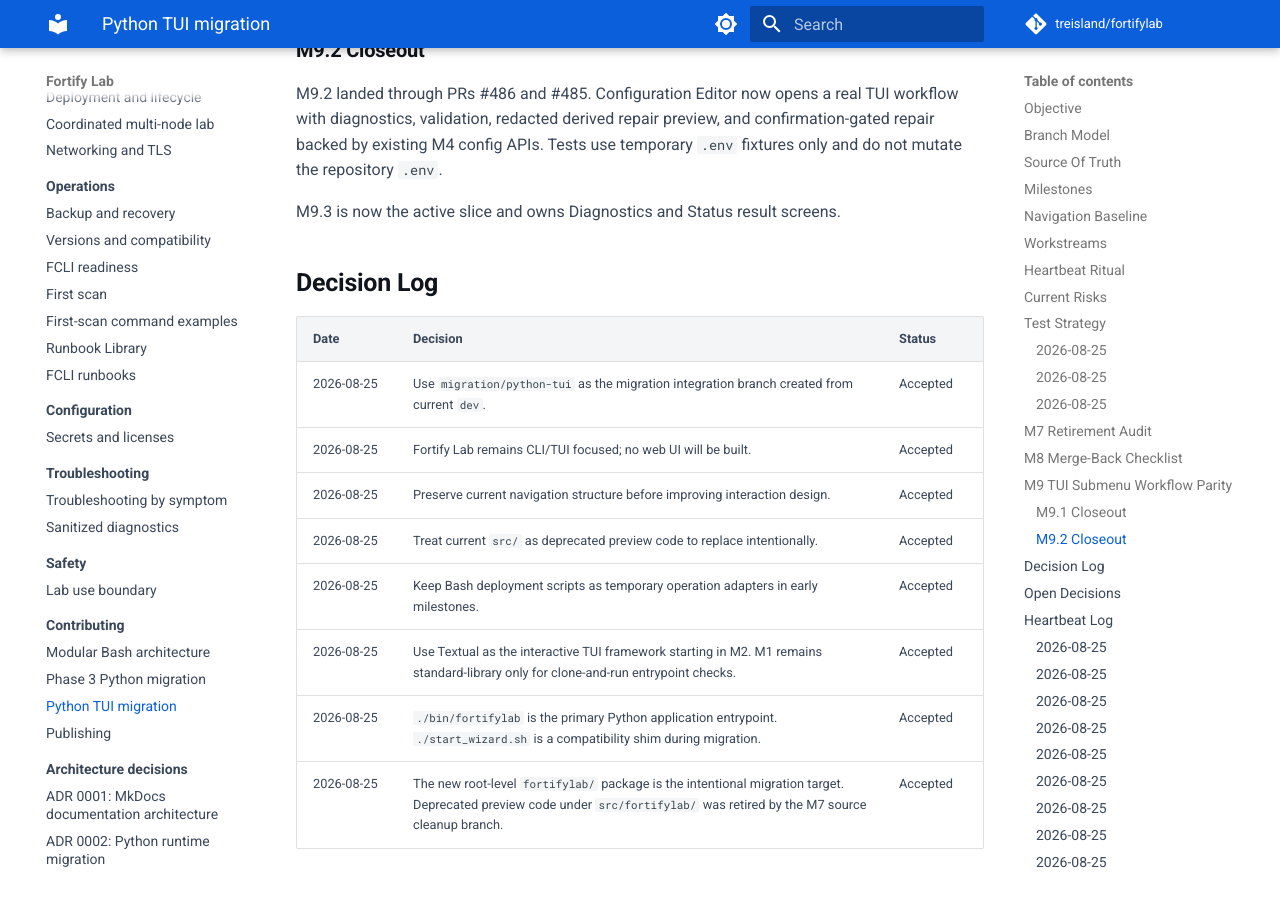
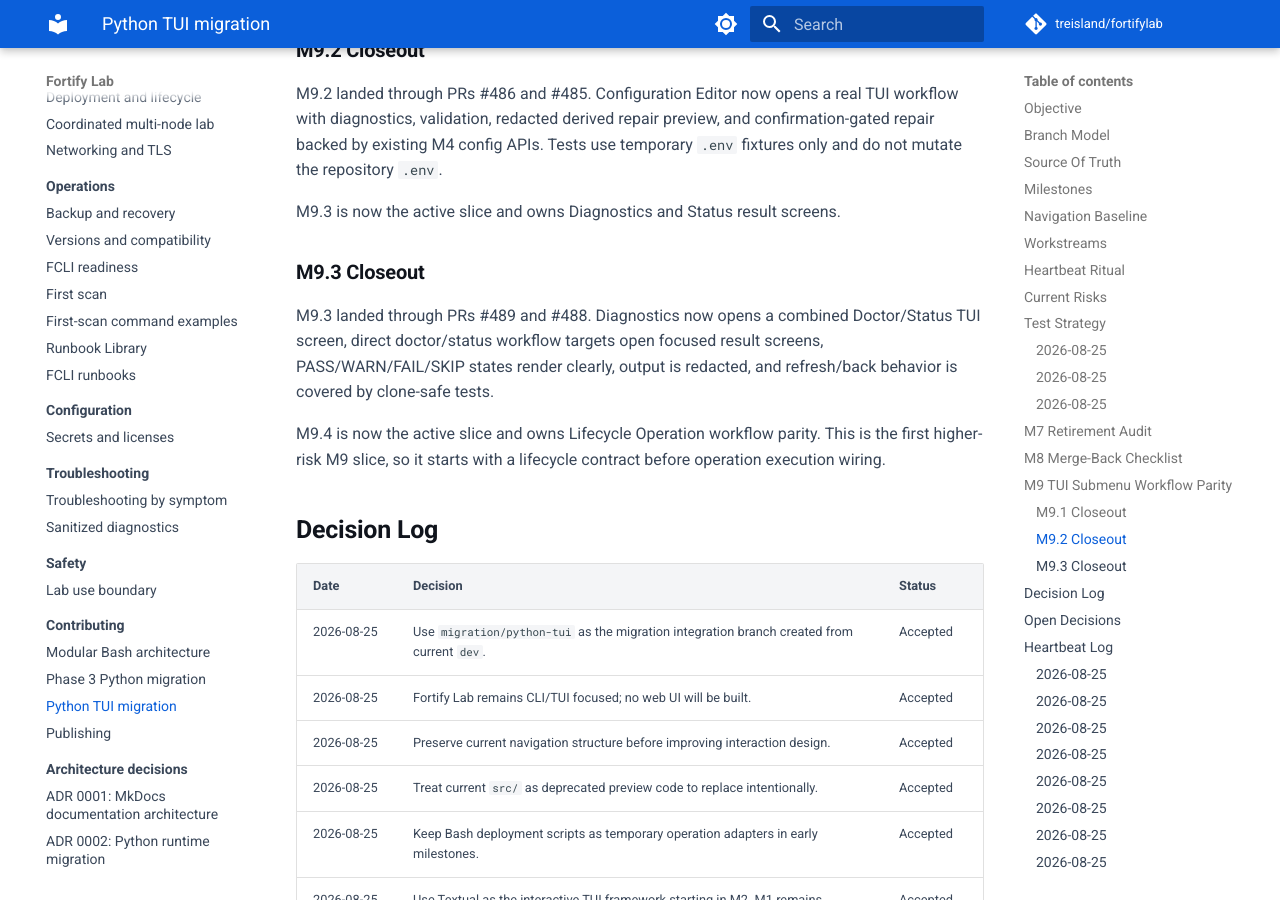
Before and after one commit to treisland/fortifylab, an MkDocs documentation site: the page built from docs/development/python-tui-migration.md, in a window 1280 px wide and 900 px high, scrolled down 13377 px. Built offline with MkDocs 1.6.1 and Material for MkDocs 9.7.7, drawn with Linux system fonts in a browser that asks for light colours; comment, search, counter and statistics services are not loaded.

Commit message:
Close M9.3 and open M9.4 lifecycle workflow

```diff
--- a/docs/development/python-tui-migration.md
+++ b/docs/development/python-tui-migration.md
@@ -416,6 +416,17 @@ confirmation-gated repair backed by existing M4 config APIs. Tests use temporary
 `.env` fixtures only and do not mutate the repository `.env`.
 
 M9.3 is now the active slice and owns Diagnostics and Status result screens.
+
+### M9.3 Closeout
+
+M9.3 landed through PRs #489 and #488. Diagnostics now opens a combined
+Doctor/Status TUI screen, direct doctor/status workflow targets open focused
+result screens, PASS/WARN/FAIL/SKIP states render clearly, output is redacted,
+and refresh/back behavior is covered by clone-safe tests.
+
+M9.4 is now the active slice and owns Lifecycle Operation workflow parity. This
+is the first higher-risk M9 slice, so it starts with a lifecycle contract before
+operation execution wiring.
 
 ## Decision Log
 
```
Also changed, not shown: 1 other file.
